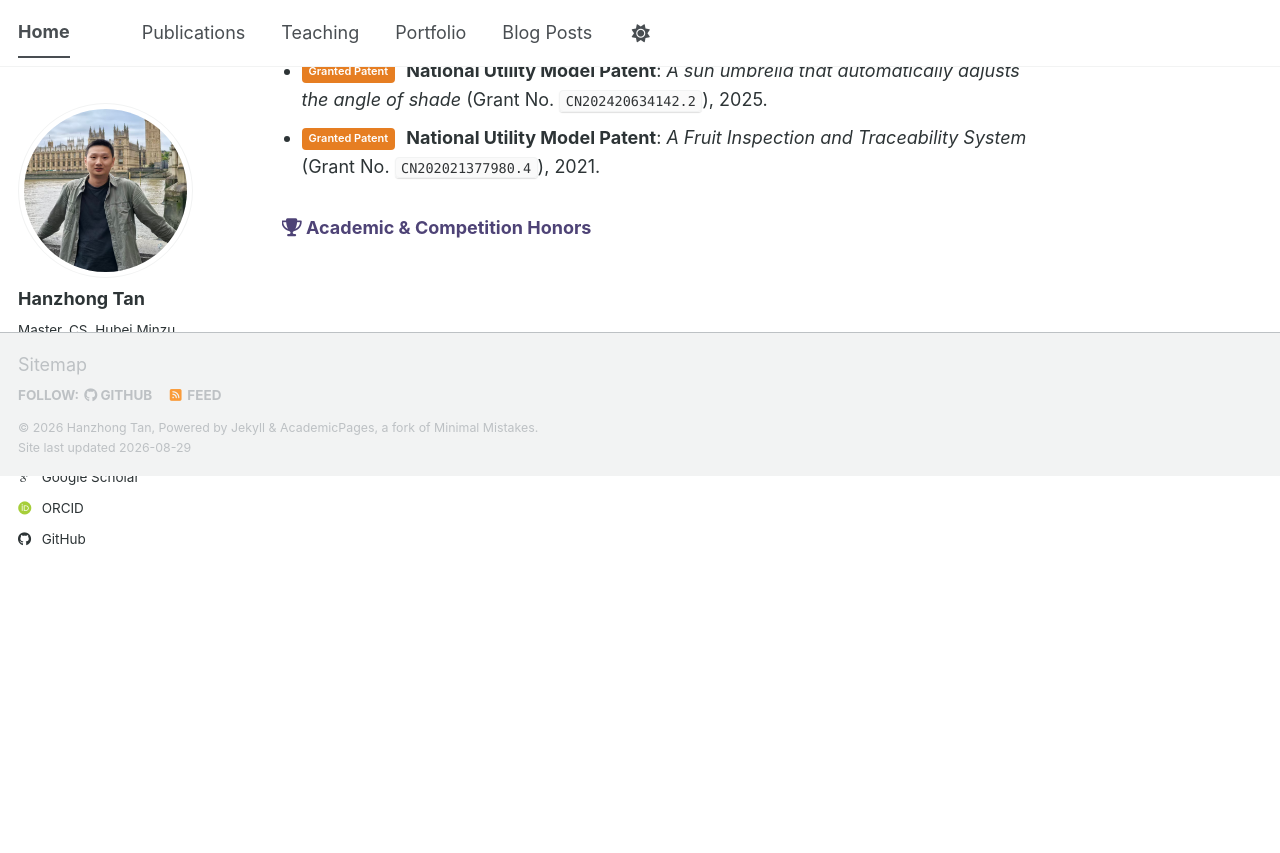
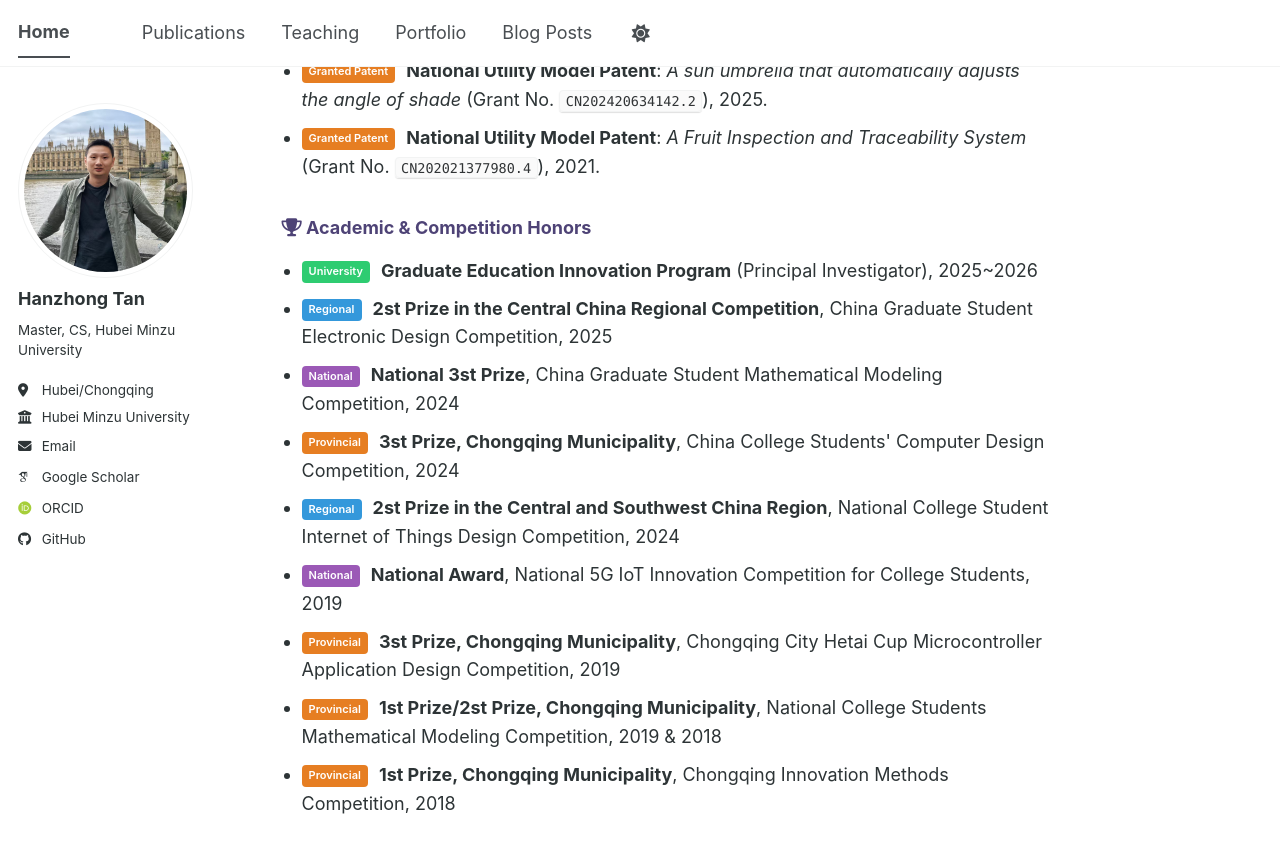
Before and after one commit to liangjiaxiaoqi/liangjiaxiaoqi.github.io, a Jekyll site: the page built from _pages/about.md, in a window 1280 px wide and 900 px high, scrolled down 1818 px. Shown: the top 853 px of the window. Built offline with Jekyll 4.4.1, drawn with Linux system fonts in a browser that asks for light colours; some web fonts are replaced; a script bundle is joined from its source files by our own code; library files that are not in the unit come from our copies; a style sheet for code colours, icons or effects is not loaded.

Commit message:
Update about.md

```diff
--- a/_pages/about.md
+++ b/_pages/about.md
@@ -349,7 +349,7 @@ Currently, my research interests focus on **Computer Vision**, **Multi-modal Lea
 <h2 class="section-title"><i class="fa-solid fa-award"></i> Honors & Awards</h2>
 
 <!-- Honors 滚动容器 -->
-<div class="scrollable-container" style="max-height: 300px;">
+<!-- <div class="scrollable-container" style="max-height: 300px;"> -->
   <h3 style="color: var(--accent-color); margin-top: 0;"><i class="fa-solid fa-certificate"></i> Patents & Intellectual Property</h3>
   <ul style="padding-left: 20px;">
     <li><span class="badge badge-orange">Granted Patent</span> <b>National Invention Patent</b>: <em>Method for detecting abnormal driving behavior based on cross-modal image fusion</em> (Grant No. <code>CN202411262320.4</code>), 2025.</li>
@@ -369,7 +369,7 @@ Currently, my research interests focus on **Computer Vision**, **Multi-modal Lea
     <li style="margin-top: 5px;"><span class="badge badge-orange">Provincial</span> <b>1st Prize/2st Prize, Chongqing Municipality</b>, National College Students Mathematical Modeling Competition, 2019 & 2018</li>
     <li style="margin-top: 5px;"><span class="badge badge-orange">Provincial</span> <b>1st Prize, Chongqing Municipality</b>, Chongqing Innovation Methods Competition, 2018</li>
   </ul>
-</div>
+<!--</div>-->
 
 
 <!--  这是注释
```
